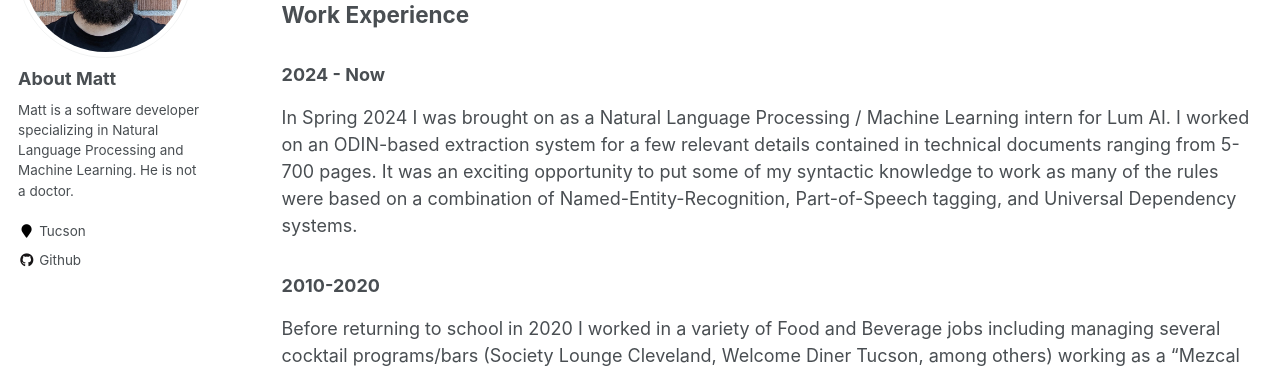
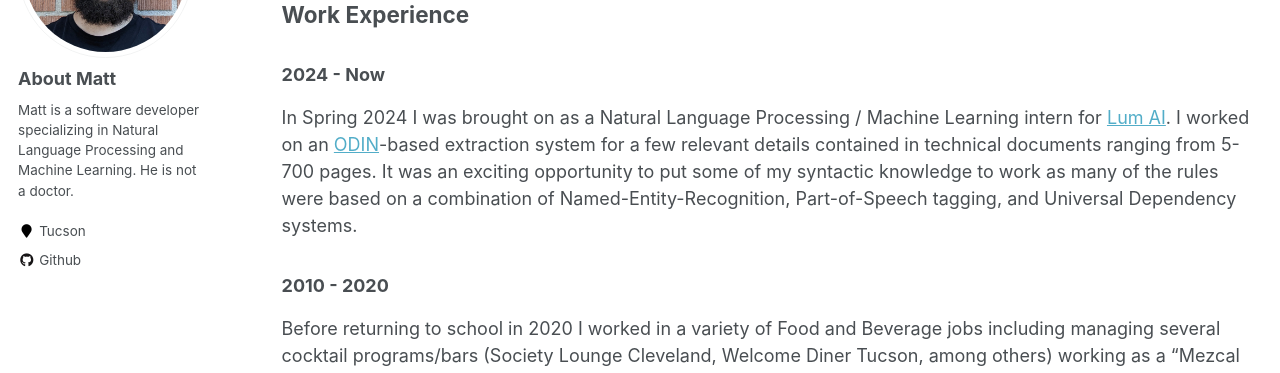
Before and after one commit to mc-wut/mc-wut.github.io, a Jekyll site: the page built from _pages/cv.md, in a window 1280 px wide and 900 px high, scrolled down 476 px. Shown: the part 153-526 px from the top of the window. Built offline with Jekyll 4.4.1, drawn with Linux system fonts in a browser that asks for light colours; part of the change alters nothing that is shown.

Commit message:
- adds some links to cv.md

```diff
--- a/_pages/cv.md
+++ b/_pages/cv.md
@@ -16,9 +16,9 @@ I enrolled in the Accelerated [Master's of Human Language Technology(https://lin
 
 ## Work Experience
 ### 2024 - Now
-In Spring 2024 I was brought on as a Natural Language Processing / Machine Learning intern for Lum AI. I worked on an ODIN-based extraction system for a few relevant details contained in technical documents ranging from 5-700 pages. It was an exciting opportunity to put some of my syntactic knowledge to work as many of the rules were based on a combination of Named-Entity-Recognition, Part-of-Speech tagging, and Universal Dependency systems.
+In Spring 2024 I was brought on as a Natural Language Processing / Machine Learning intern for [Lum AI](http://lum.ai). I worked on an [ODIN](https://github.com/lum-ai/odinson)-based extraction system for a few relevant details contained in technical documents ranging from 5-700 pages. It was an exciting opportunity to put some of my syntactic knowledge to work as many of the rules were based on a combination of Named-Entity-Recognition, Part-of-Speech tagging, and Universal Dependency systems.
 
-### 2010-2020
+### 2010 - 2020
 Before returning to school in 2020 I worked in a variety of Food and Beverage jobs including managing several cocktail programs/bars (Society Lounge Cleveland, Welcome Diner Tucson, among others) working as a "Mezcal Librarian" at El Crisol and as a Brewer-Maltster-Distiller of Single Malt at Whiskey Del Bac. The pace and demand of all of those jobs on both an informational and in-the-moment technical level encouraged me to go back to school.
 
 ## Skills
```
